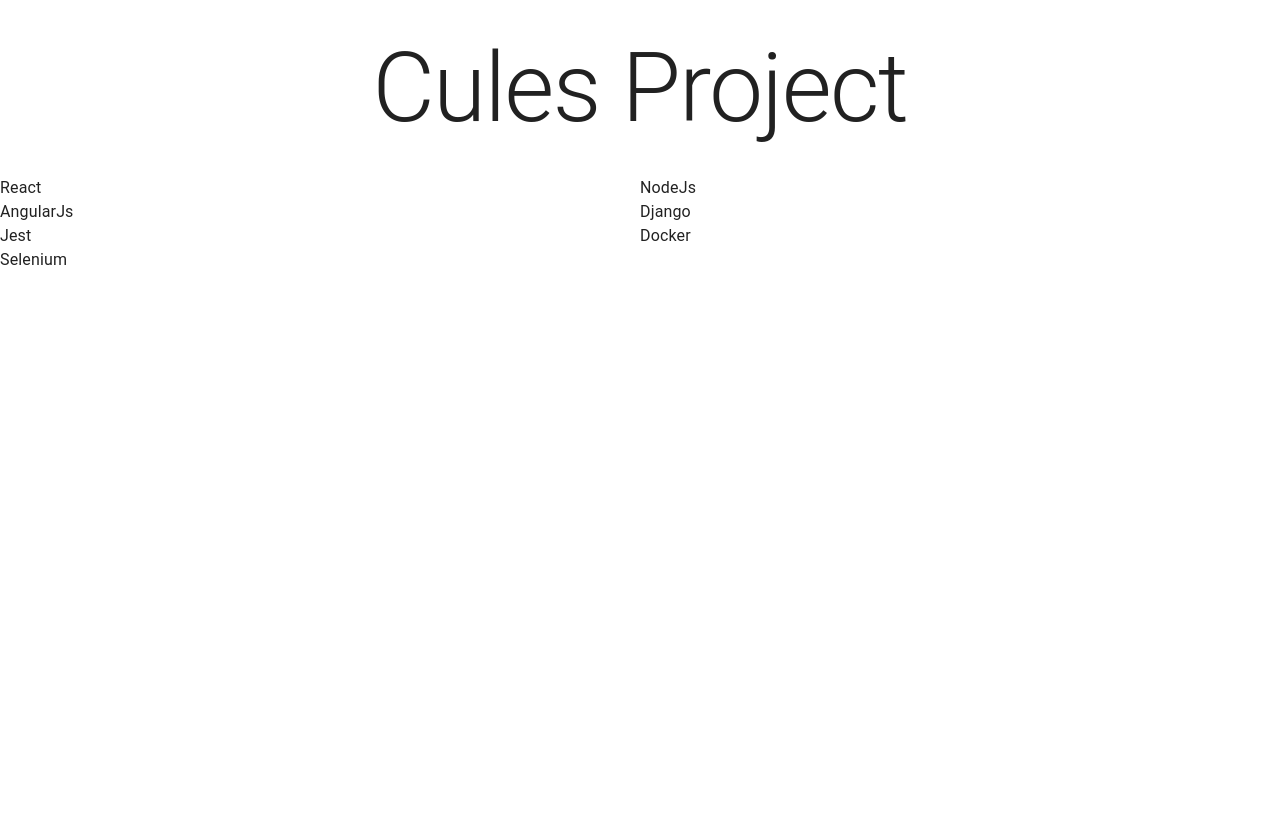
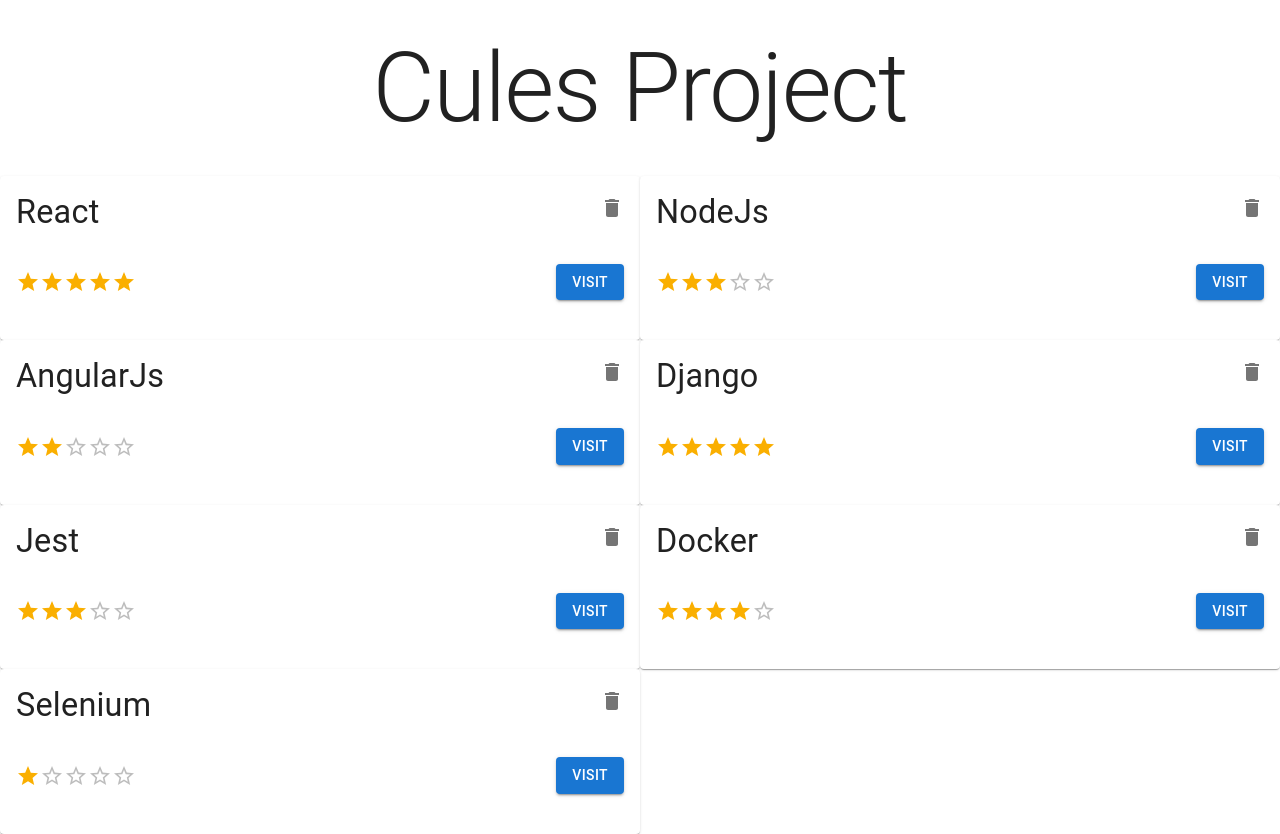
Before and after one commit to thatanjan/cules-project-assignment, a React (Create React App) app: page / in a window 1280 px wide. Before the commit the page ends 800 px from the top, so only its background shows below. Built offline with nearby package versions, Linux system fonts and the light colour scheme.

Commit message:
A basic project card is ready

```diff
--- a/src/Components/Project/ProjectCard.tsx
+++ b/src/Components/Project/ProjectCard.tsx
@@ -1,11 +1,48 @@
 import Grid from '@mui/material/Grid'
+import Card from '@mui/material/Card'
+import CardHeader from '@mui/material/CardHeader'
+import CardContent from '@mui/material/CardContent'
+import IconButton from '@mui/material/IconButton'
+import Typography from '@mui/material/Typography'
+import Rating from '@mui/material/Rating'
+import Button from '@mui/material/Button'
+import Link from '@mui/material/Link'
+
+import DeleteIcon from '@mui/icons-material/Delete'
 
 import { Project } from 'types/Project'
 
-const ProjectCard = ({ name }: Project) => (
-	<Grid item xs={6}>
-		{name}
-	</Grid>
+const ProjectCard = ({ name, rating, url }: Project) => (
+	<Card component={Grid} item xs={6} sx={{ pb: '1rem' }}>
+		<CardHeader
+			action={
+				<IconButton>
+					<DeleteIcon />
+				</IconButton>
+			}
+			title={<Typography variant='h4'>{name}</Typography>}
+		/>
+		<CardContent
+			sx={{
+				display: 'flex',
+				justifyContent: 'space-between',
+				alignItems: 'center',
+			}}
+		>
+			<Rating value={rating} readOnly sx={{ mt: '0rem' }} />
+
+			<Button
+				component={Link}
+				href={url}
+				underline='none'
+				target='_blank'
+				rel='noopener noreferrer'
+				variant='contained'
+			>
+				Visit
+			</Button>
+		</CardContent>
+	</Card>
 )
 
 export default ProjectCard
```
